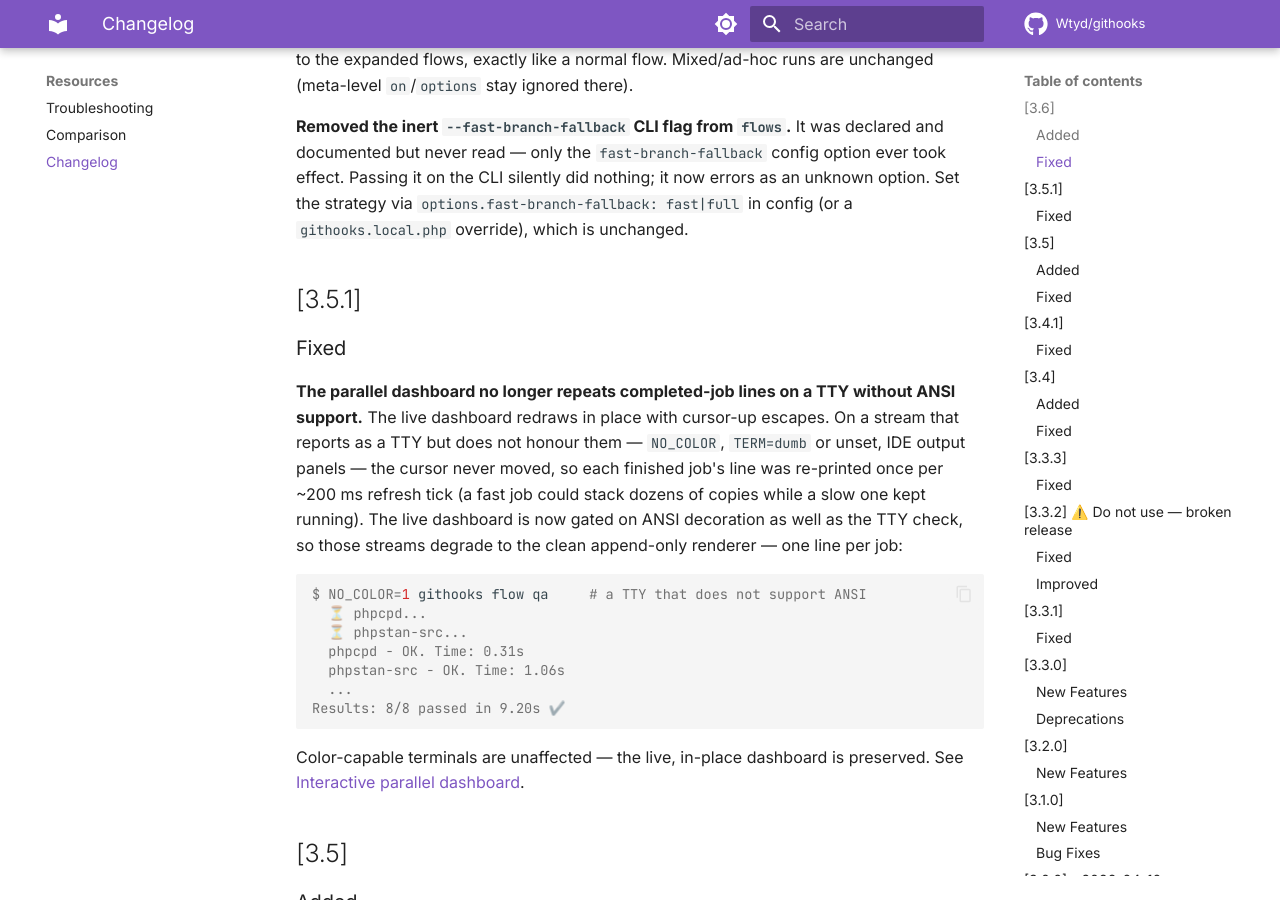
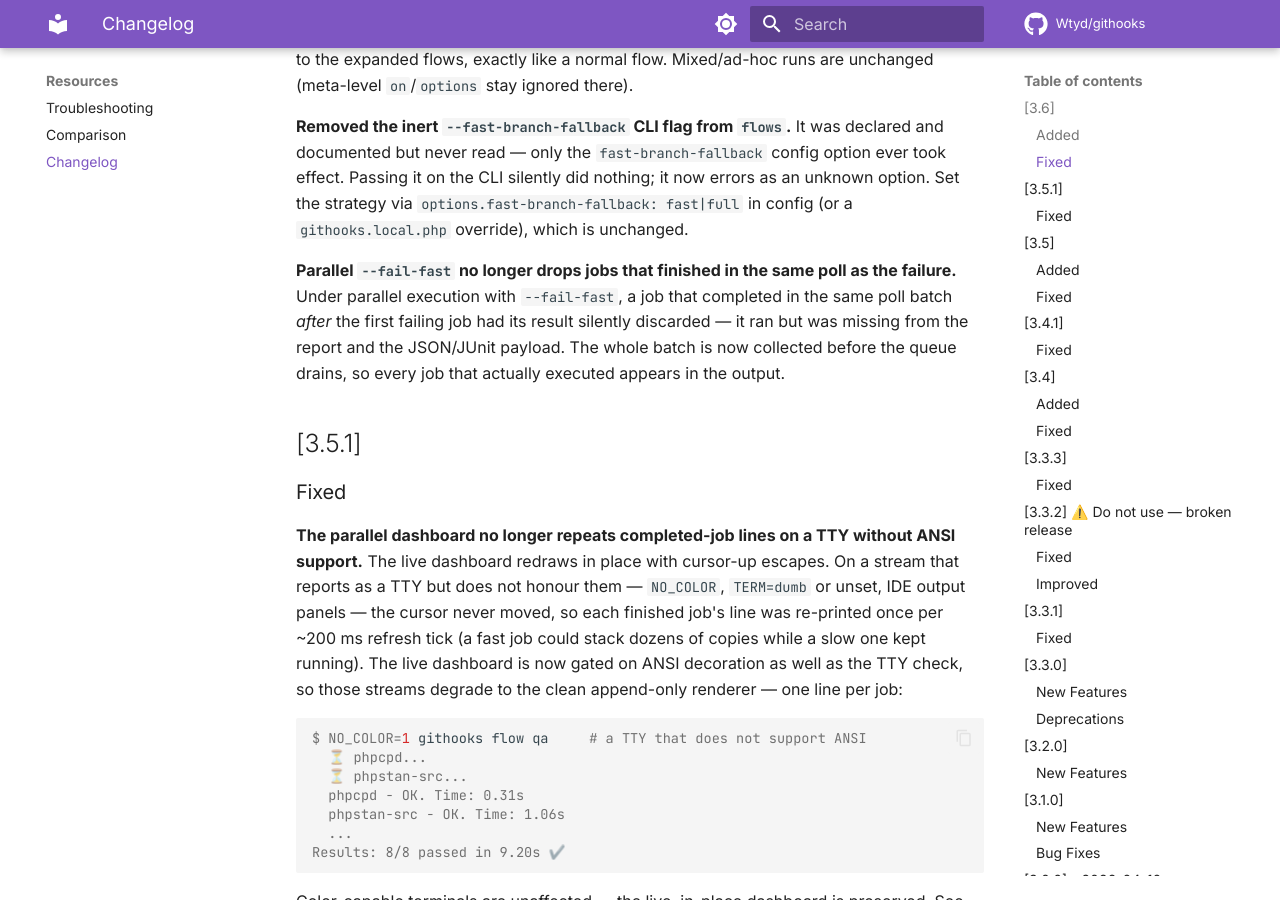
Before and after one commit to Wtyd/githooks, an MkDocs documentation site: the page built from docs/changelog.md, in a window 1280 px wide and 900 px high, scrolled down 1820 px. Built offline with MkDocs 1.6.1 and Material for MkDocs 9.7.7, drawn with Linux system fonts in a browser that asks for light colours; comment, search, counter and statistics services are not loaded.

Commit message:
docs(changelog): document parallel fail-fast job-result fix in [3.6]
The parallel --fail-fast fix (10917ac) dropped jobs that finished in the
same poll batch as the failing one from the report/JSON; it is a fix of
pre-existing functionality, so it gets a Fixed entry like the others.

Co-Authored-By: Claude Opus 4.8 (1M context) <noreply@anthropic.com>

```diff
--- a/docs/changelog.md
+++ b/docs/changelog.md
@@ -34,6 +34,8 @@ $ githooks profile:list qa          # timestamp · total time · passed · faile
 **`on` declared on a meta-flow is now honoured when the meta-flow is invoked alone.** A meta-flow that declared `on` (per-branch execution) silently ran in `full` regardless of the branch — the rule was validated but never evaluated, unlike a meta-flow's `options` (which already applied when invoked alone). A meta-flow invoked alone (`githooks flows ci-pack`) now resolves the branch and applies the matching execution mode, propagating it to the expanded flows, exactly like a normal flow. Mixed/ad-hoc runs are unchanged (meta-level `on`/`options` stay ignored there).
 
 **Removed the inert `--fast-branch-fallback` CLI flag from `flows`.** It was declared and documented but never read — only the `fast-branch-fallback` config option ever took effect. Passing it on the CLI silently did nothing; it now errors as an unknown option. Set the strategy via `options.fast-branch-fallback: fast|full` in config (or a `githooks.local.php` override), which is unchanged.
+
+**Parallel `--fail-fast` no longer drops jobs that finished in the same poll as the failure.** Under parallel execution with `--fail-fast`, a job that completed in the same poll batch *after* the first failing job had its result silently discarded — it ran but was missing from the report and the JSON/JUnit payload. The whole batch is now collected before the queue drains, so every job that actually executed appears in the output.
 
 ## [3.5.1]
 
```
